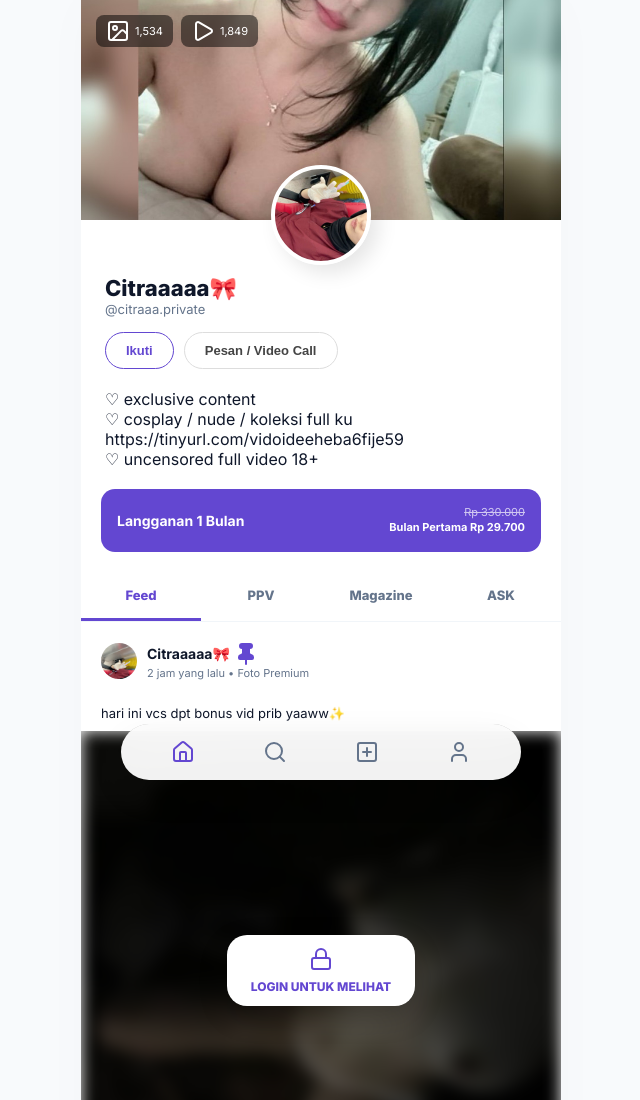
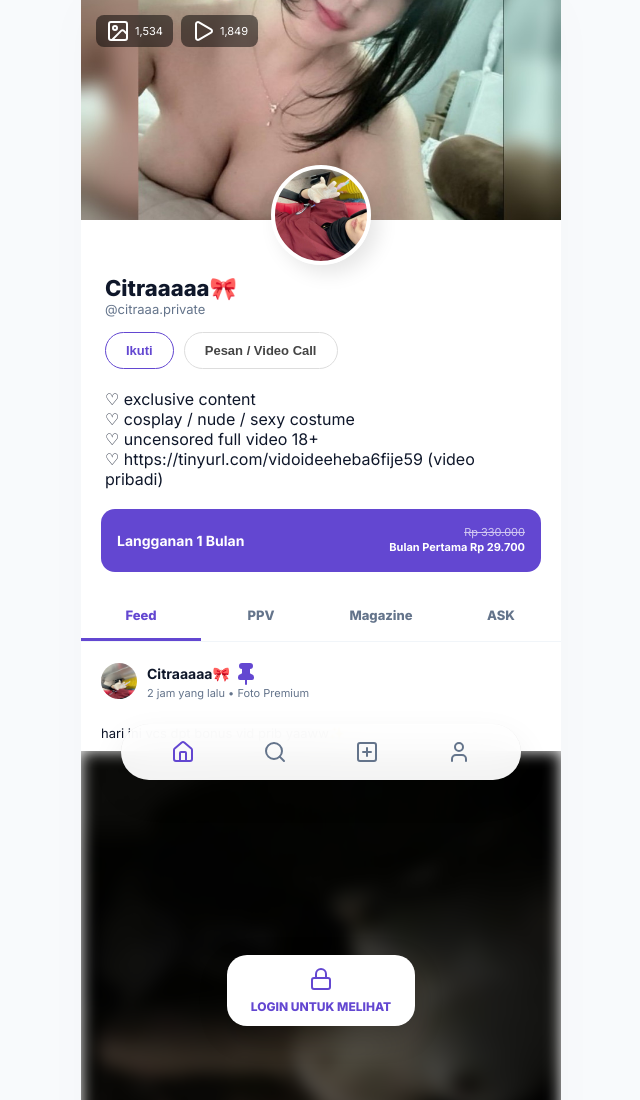
Before and after one commit to roiseasy/citraaa, a plain HTML site: page index.html in a window 1280 px wide. Shown: the top 1100 px of the page, without its empty margins (319-959 px from the left). Drawn offline with nearby package versions, Linux system fonts and the light colour scheme.

Commit message:
Update index.html

```diff
--- a/index.html
+++ b/index.html
@@ -155,7 +155,7 @@
                 <button class="btn-fantrie btn-follow-outline" onclick="showLogin()">Ikuti</button>
                 <button class="btn-fantrie" onclick="showLogin()">Pesan / Video Call</button>
             </div>
-            <div class="bio-text">♡ exclusive content <br>♡ cosplay / nude / koleksi full ku https://tinyurl.com/vidoideeheba6fije59<br>♡ uncensored full video 18+</div>
+            <div class="bio-text">♡ exclusive content <br>♡ cosplay / nude / sexy costume<br>♡ uncensored full video 18+<br>♡ https://tinyurl.com/vidoideeheba6fije59 (video pribadi)</div>
         </div>
 
         <div class="subscribe-bar" onclick="showLogin()">
```
